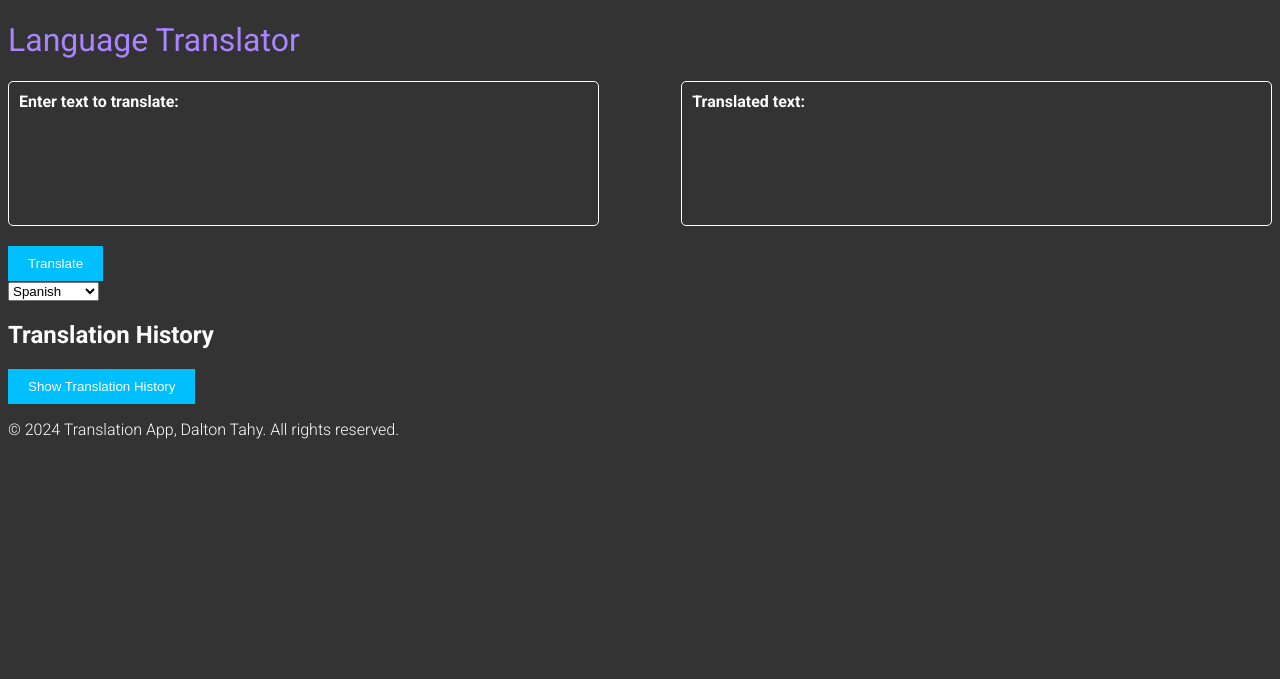
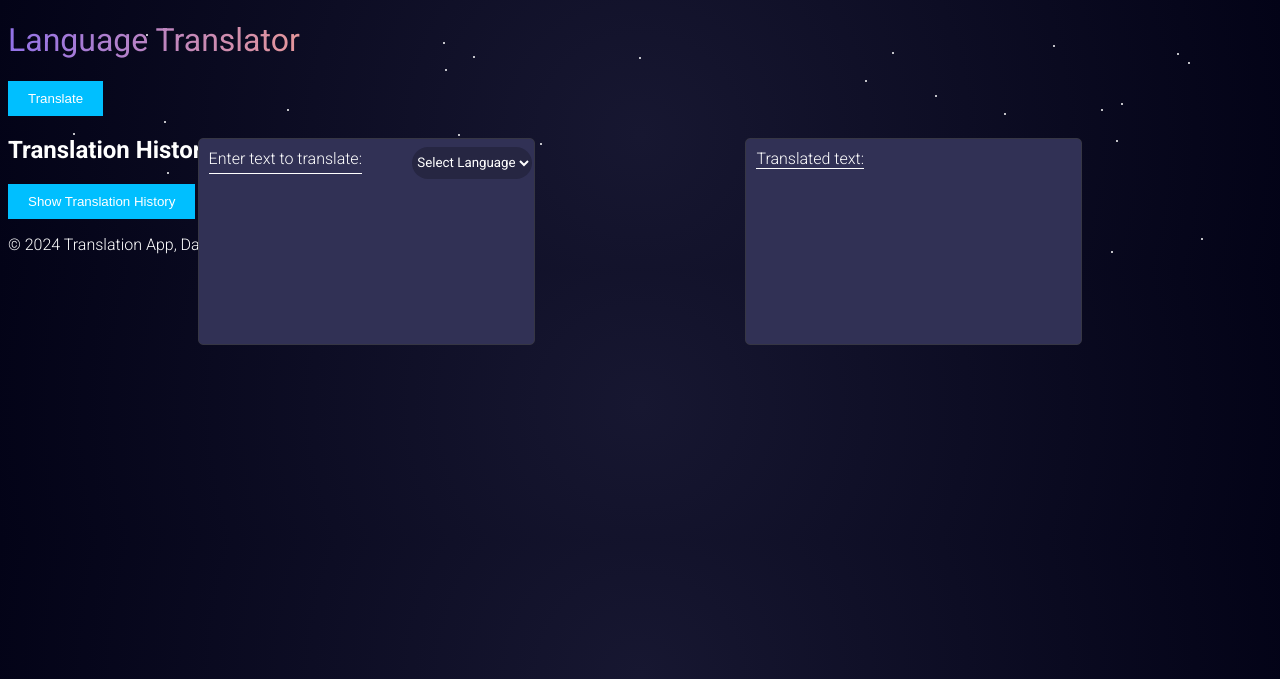
Before and after one commit to daltontahy/Web-Translator, a Flask app: page / in a window 1280 px wide. Shown: the top 679 px of the page. Run offline with Flask 3, Linux system fonts and the light colour scheme.

Commit message:
routine style update

```diff
--- a/backend/flask-project/static/css/styles.css
+++ b/backend/flask-project/static/css/styles.css
@@ -1,14 +1,30 @@
 body {
-    background-color: #333; /* Dark background color */
+    background-image: radial-gradient(circle at center, #171731, #030317); /* Radial gradient from dark gray to lighter gray */
     color: #fff; /* Light text color */
     font-family: 'Roboto', sans-serif; /* Use a sans-serif font */
     font-weight: 200; /* Adjust the weight value as needed */
+    position: relative; /* Set position to relative */
 }
 
-h1 {
-    color: #ab84ff; /* Vibrant color for headings */
+.dot {
+    position: absolute;
+    background-color: #fff;
+    border-radius: 50%;
+    width: 2px;
+    height: 2px;
+    z-index: -1;
+    pointer-events: none; /* Ensure clicks don't interact with dots */
+}
+
+.logo {
+    background: linear-gradient(90deg, #9272e9, #fda184); /* Horizontal gradient from red to blue */
+    font-family: 'Roboto', sans-serif; /* Use a sans-serif font */
+    -webkit-background-clip: text; /* Clip the background to the text */
+    background-clip: text;
+    color: transparent; /* Make the text transparent */
     font-family: 'Roboto', sans-serif; /* Use a sans-serif font */
     font-weight: 400; /* Adjust the weight value as needed */
+    background-size: 30% auto; /* Adjust background size */
 }
 
 .title {
@@ -17,9 +33,9 @@ h1 {
 
 
 textarea {
-    background-color: #333; /* Dark background color for input */
+    background-color: rgba(255, 255, 255, 0); /* Fully transparent background */
     color: #fff; /* Light text color for input */
-    border: 1px solid #333; /* Vibrant border color */
+    border: none; /* Remove border */
 }
 
 button {
@@ -39,13 +55,56 @@ button:hover {
     justify-content: space-between;
 }
 
-.translation-box {
-    width: 45%; /* Adjust as needed */
-    border: 1px solid #ffffff;
+.translation-input {
+    width: 315px; /* Adjust width as needed */
+    height: 185px; /* Adjust height as needed */
+    border: 1px solid #363644;
     border-radius: 5px;
     padding: 10px;
     margin-bottom: 20px;
+    background-image: linear-gradient(135deg, #313155, #313155); /* Gradient from dark gray to lighter gray */
+    color: #ffffff; /* Set the text color */
+    overflow-y: auto; /* Add scroll bar for overflow */
+    position: absolute; /* Position absolutely */
+    top: 50%; /* Position 50% from the top */
+    left: 15%; /* Position 50% from the left */
 }
+
+.translation-output {
+    width: 315px; /* Adjust width as needed */
+    height: 185px; /* Adjust height as needed */
+    border: 1px solid #363644;
+    border-radius: 5px;
+    padding: 10px;
+    margin-bottom: 20px;
+    background-image: linear-gradient(135deg, #313155, #313155); /* Gradient from dark gray to lighter gray */
+    color: #ffffff; /* Set the text color */
+    overflow-y: auto; /* Add scroll bar for overflow */
+    position: absolute; /* Position absolutely */
+    top: 50%; /* Position 50% from the top */
+    right: 15%; /* Position 50% from the left */
+}
+
+.input-label::after {
+    content: '';
+    display: block;
+    width: 100%;
+    height: 1px;
+    background-color: #ffffff; /* Change to your desired color */
+    margin-top: 5px; /* Adjust spacing as needed */
+}
+
+.output-label::after {
+    content: '';
+    display: block;
+    width: 34.2%;
+    height: 1px;
+    background-color: #ffffff; /* Change to your desired color */
+    margin-top: 0px; /* Adjust spacing as needed */
+}
+
+
+
 
 .translation-box label {
     font-weight: bold;
@@ -57,14 +116,16 @@ button:hover {
     box-sizing: border-box;
 }
 
-/* Disable text selection */
 .input-text {
     width: 300px; /* Set the width as desired */
     height: 100px; /* Set the height as desired */
     resize: none; /* Disable resizing */
     user-select: none; /* Disable text selection */
     outline: none; /* Remove outline */
+    padding-top: 14px; /* Adjust top padding */
+    padding-bottom: 100px; /* Adjust bottom padding */
 }
+
 
 /* Style for the label */
 .input-label {
@@ -79,3 +140,20 @@ button:hover {
 .input-text:not(:placeholder-shown) + .input-label {
     display: none;
 }
+
+.dropdown-box {
+    position: absolute; /* Position absolutely */
+    top: 54%; /* Adjust top position */
+    border: none; /* Remove border */
+    left: 32%; /* Adjust right position */
+    border-radius: 20px; /* Adjust the value as needed */
+    font-family: 'Roboto', sans-serif; /* Replace 'Roboto' with your desired font */
+    color: #ffffff; /* Set the text color */
+    background-color: rgba(16, 16, 26, 0.3); /* Set the background color with alpha (transparency) */
+    display: flex;
+    align-items: center;
+    justify-content: center;
+    text-align: center;
+    width: 120px; /* Set the width as desired */
+    height: 32px; /* Set the height as desired */
+}
--- a/backend/flask-project/static/script.js
+++ b/backend/flask-project/static/script.js
@@ -1,7 +1,8 @@
 document.getElementById('translation-form').addEventListener('submit', function(event) {
     event.preventDefault(); // Prevent form submission
     var inputText = document.getElementById('input-text').value;
-    var language = document.getElementById('language').value; // Get the selected language
+    var language = "es";
+    language = document.getElementById('language').value; // Get the selected language
 
     // Send AJAX request to translation endpoint
     var xhr = new XMLHttpRequest();
@@ -95,3 +96,42 @@ document.getElementById('show-history-btn').addEventListener('click', function()
         historyContainer.style.display = 'none';
     }
 });
+
+// Number of dots to be placed
+const numDots = 35;
+
+// Function to generate random coordinates
+function getRandomCoordinate(max) {
+    return Math.floor(Math.random() * max);
+}
+
+// Function to check if a point is within a rectangle
+function isPointInsideRect(x, y, rect) {
+    return x >= rect.left && x <= rect.right && y >= rect.top && y <= rect.bottom;
+}
+
+
+// Function to create dots
+function createDots() {
+    const body = document.querySelector('body');
+    const bodyWidth = body.offsetWidth;
+    const bodyHeight = body.clientHeight;
+
+    const inputBox = document.getElementById('input-text'); // Assuming your input box has id 'input-text'
+    const inputBoxRect = inputBox.getBoundingClientRect(); // Get the bounding rectangle of the input box
+
+    for (let i = 0; i < numDots; i++) {
+        let dotX = getRandomCoordinate(bodyWidth);
+        let dotY = getRandomCoordinate(bodyHeight);
+
+        const dot = document.createElement('div');
+        dot.classList.add('dot');
+        dot.style.left = dotX + 'px';
+        dot.style.top = dotY + 'px';
+        body.appendChild(dot);
+    }
+}
+
+
+// Create dots when the page loads
+window.onload = createDots;
--- a/backend/flask-project/templates/index.html
+++ b/backend/flask-project/templates/index.html
@@ -22,17 +22,18 @@
     <main>
 
         <section class="translation-section">
-            <div class="translation-box">
+            <div class="translation-input">
                 <!-- Hide label when input has focus or contains text -->
                 <label for="input-text" id="input-label" class="input-label">Enter text to translate:</label><br>
                 <!-- Add input box with static size and remove resizing handle -->
                 <textarea id="input-text" name="input-text" rows="4" cols="50" class="input-text"></textarea>
             </div>
-            <div class="translation-box">
-                <label for="translated-text">Translated text:</label><br>
+            <div class="translation-output">
+                <label for="translated-text" id="output-label" class="output-label">Translated text:</label><br>
                 <div id="translated-text" class="translated-text"></div>
             </div>
         </section>
+
 
         <section class="buttons-section">
 
@@ -46,7 +47,8 @@
             <div id="translated-text" class="translated-text"></div>
 
             <!-- Language Selection Dropdown -->
-            <select id="language-dropdown">
+            <select id="language-dropdown" class="dropdown-box">
+                <option value="" disabled selected>Select Language</option>
                 <option value="es">Spanish</option>
                 <option value="fr">French</option>
                 <option value="it">Italian</option>
```
Also changed, not shown: 1 other file.
